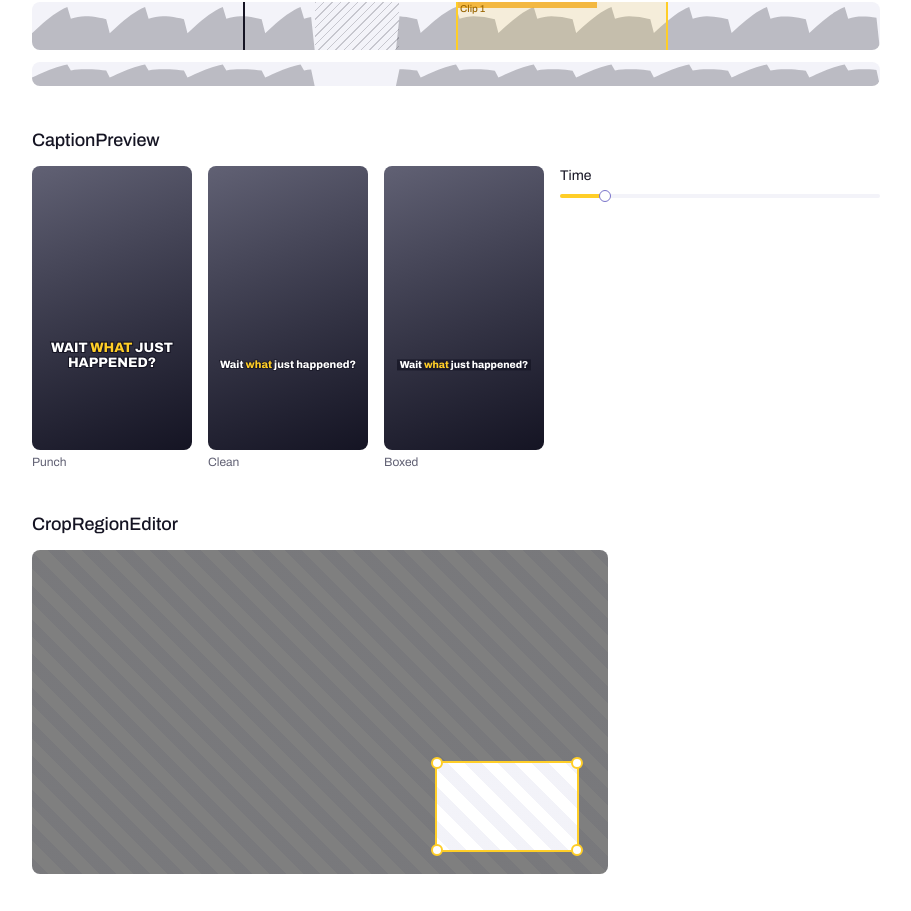
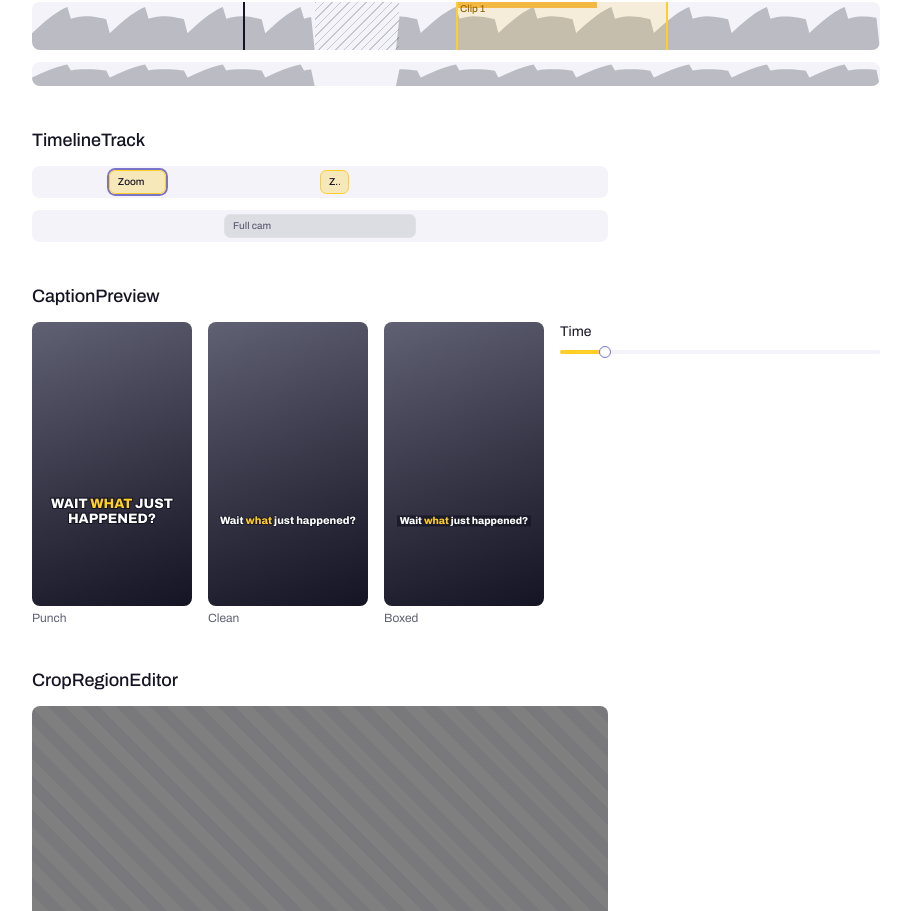
Before and after one commit to gabrielccarvalho/nimbus, a Next.js app: page /dev/components in a window 1280 px wide. Shown: the part 1499-2410 px from the top of the page, without its empty margins (184-1095 px from the left). Built offline with nearby package versions, Linux system fonts and the light colour scheme; a web font is replaced by a local one.

Commit message:
feat(ui): timeline track with draggable blocks

```diff
--- a/app/dev/components/gallery.tsx
+++ b/app/dev/components/gallery.tsx
@@ -24,6 +24,7 @@ import {
   TimelinePlayhead,
   TimelineRange,
 } from "@/components/ui/timeline"
+import { TimelineBlock, TimelineTrack } from "@/components/ui/timeline-track"
 import {
   VideoPlayer,
   VideoPlayerControls,
@@ -64,6 +65,56 @@ const SAMPLE_PAGES = buildCaptionPages(
     .map((text, i) => ({ text, startMs: i * 350, endMs: i * 350 + 300 })),
   4000
 )
+
+type ExampleBlock = { id: string; startMs: number; endMs: number }
+
+function TimelineTrackExample() {
+  const [blocks, setBlocks] = React.useState<ExampleBlock[]>([
+    { id: "a", startMs: 8000, endMs: 14_000 },
+    { id: "b", startMs: 30_000, endMs: 33_000 },
+  ])
+  const [selected, setSelected] = React.useState<string | null>("a")
+  return (
+    <div className="flex max-w-xl flex-col gap-3">
+      <TimelineTrack aria-label="Effects track" durationMs={60_000}>
+        {blocks.map((block) => (
+          <TimelineBlock
+            key={block.id}
+            aria-label={`Effect ${block.id}`}
+            startMs={block.startMs}
+            endMs={block.endMs}
+            selected={selected === block.id}
+            onSelect={() => setSelected(block.id)}
+            onChange={(startMs, endMs) =>
+              setBlocks((all) =>
+                all.map((b) =>
+                  b.id === block.id ? { ...b, startMs, endMs } : b
+                )
+              )
+            }
+            onDelete={() =>
+              setBlocks((all) => all.filter((b) => b.id !== block.id))
+            }
+          >
+            Zoom
+          </TimelineBlock>
+        ))}
+      </TimelineTrack>
+      <TimelineTrack aria-label="Locked track" durationMs={60_000}>
+        <TimelineBlock
+          aria-label="Locked effect"
+          variant="muted"
+          resizable={false}
+          startMs={20_000}
+          endMs={40_000}
+          onChange={() => {}}
+        >
+          Full cam
+        </TimelineBlock>
+      </TimelineTrack>
+    </div>
+  )
+}
 
 function CaptionPreviewExample() {
   const [ms, setMs] = React.useState(500)
@@ -230,6 +281,10 @@ export function ComponentGallery() {
         </div>
       </Section>
 
+      <Section title="TimelineTrack">
+        <TimelineTrackExample />
+      </Section>
+
       <Section title="CaptionPreview">
         <CaptionPreviewExample />
       </Section>
--- /dev/null
+++ b/components/ui/timeline-track.tsx
@@ -0,0 +1,217 @@
+"use client"
+
+import { cva, type VariantProps } from "class-variance-authority"
+import { cn } from "cn"
+import * as React from "react"
+
+type TimelineTrackContextValue = {
+  durationMs: number
+  trackRef: React.RefObject<HTMLDivElement | null>
+}
+
+const TimelineTrackContext =
+  React.createContext<TimelineTrackContextValue | null>(null)
+
+function useTimelineTrack() {
+  const context = React.useContext(TimelineTrackContext)
+  if (!context) {
+    throw new Error("useTimelineTrack must be used within <TimelineTrack>")
+  }
+  return context
+}
+
+const clamp = (value: number, min: number, max: number) =>
+  Math.min(max, Math.max(min, value))
+
+function TimelineTrack({
+  className,
+  durationMs,
+  children,
+  ...props
+}: React.ComponentProps<"div"> & { durationMs: number }) {
+  const trackRef = React.useRef<HTMLDivElement>(null)
+  const context = React.useMemo(() => ({ durationMs, trackRef }), [durationMs])
+  return (
+    <TimelineTrackContext.Provider value={context}>
+      <div
+        ref={trackRef}
+        data-slot="timeline-track"
+        role="group"
+        className={cn(
+          "relative h-8 w-full overflow-hidden rounded-lg bg-muted select-none",
+          className
+        )}
+        {...props}
+      >
+        {children}
+      </div>
+    </TimelineTrackContext.Provider>
+  )
+}
+
+const timelineBlockVariants = cva(
+  "absolute inset-y-1 flex touch-none items-center overflow-hidden rounded-md border px-2 text-[10px] leading-none font-medium outline-none focus-visible:ring-3 focus-visible:ring-ring/50 data-[selected]:ring-2 data-[selected]:ring-ring",
+  {
+    variants: {
+      variant: {
+        default: "border-primary bg-primary/30 text-foreground",
+        muted: "border-border bg-foreground/10 text-muted-foreground",
+      },
+    },
+    defaultVariants: { variant: "default" },
+  }
+)
+
+type DragMode = "move" | "start" | "end"
+
+function TimelineBlock({
+  className,
+  startMs,
+  endMs,
+  onChange,
+  onSelect,
+  onDelete,
+  minMs = 100,
+  stepMs = 100,
+  selected = false,
+  resizable = true,
+  variant = "default",
+  style,
+  children,
+  onPointerDown,
+  onPointerMove,
+  onKeyDown,
+  ...props
+}: Omit<React.ComponentProps<"div">, "onChange" | "onSelect"> &
+  VariantProps<typeof timelineBlockVariants> & {
+    startMs: number
+    endMs: number
+    onChange: (startMs: number, endMs: number) => void
+    onSelect?: () => void
+    onDelete?: () => void
+    minMs?: number
+    stepMs?: number
+    selected?: boolean
+    resizable?: boolean
+  }) {
+  const { durationMs, trackRef } = useTimelineTrack()
+  const drag = React.useRef<{
+    mode: DragMode
+    startX: number
+    startMs: number
+    endMs: number
+  } | null>(null)
+
+  const toPercent = (ms: number) =>
+    durationMs > 0 ? clamp((ms / durationMs) * 100, 0, 100) : 0
+  const left = toPercent(startMs)
+
+  const commit = (nextStart: number, nextEnd: number) => {
+    const start = Math.round(nextStart)
+    const end = Math.round(nextEnd)
+    if (start !== startMs || end !== endMs) onChange(start, end)
+  }
+  const moveTo = (start: number, length: number) => {
+    const clamped = clamp(start, 0, Math.max(0, durationMs - length))
+    commit(clamped, clamped + length)
+  }
+  const resizeStart = (start: number, end: number) =>
+    commit(clamp(start, 0, end - minMs), end)
+  const resizeEnd = (start: number, end: number) =>
+    commit(start, clamp(end, start + minMs, durationMs))
+
+  return (
+    <div
+      data-slot="timeline-block"
+      data-variant={variant}
+      data-selected={selected || undefined}
+      role="button"
+      tabIndex={0}
+      aria-pressed={selected}
+      className={cn(
+        timelineBlockVariants({ variant }),
+        "cursor-grab active:cursor-grabbing",
+        className
+      )}
+      style={{
+        left: `${left}%`,
+        width: `${Math.max(0, toPercent(endMs) - left)}%`,
+        ...style,
+      }}
+      onPointerDown={(event) => {
+        onPointerDown?.(event)
+        if (event.defaultPrevented || event.button !== 0) return
+        event.stopPropagation()
+        const edge = (event.target as HTMLElement).dataset.edge
+        event.currentTarget.setPointerCapture?.(event.pointerId)
+        drag.current = {
+          mode: edge === "start" || edge === "end" ? edge : "move",
+          startX: event.clientX,
+          startMs,
+          endMs,
+        }
+        onSelect?.()
+      }}
+      onPointerMove={(event) => {
+        onPointerMove?.(event)
+        const current = drag.current
+        const rect = trackRef.current?.getBoundingClientRect()
+        if (!current || !rect || rect.width === 0) return
+        const delta =
+          ((event.clientX - current.startX) / rect.width) * durationMs
+        if (current.mode === "move") {
+          moveTo(current.startMs + delta, current.endMs - current.startMs)
+        } else if (current.mode === "start") {
+          resizeStart(current.startMs + delta, current.endMs)
+        } else {
+          resizeEnd(current.startMs, current.endMs + delta)
+        }
+      }}
+      onPointerUp={() => {
+        drag.current = null
+      }}
+      onPointerCancel={() => {
+        drag.current = null
+      }}
+      onKeyDown={(event) => {
+        onKeyDown?.(event)
+        if (event.defaultPrevented) return
+        if (event.key === "Delete" || event.key === "Backspace") {
+          if (!onDelete) return
+          event.preventDefault()
+          onDelete()
+        } else if (event.key === "ArrowLeft" || event.key === "ArrowRight") {
+          event.preventDefault()
+          const direction = event.key === "ArrowLeft" ? -1 : 1
+          if (event.shiftKey) {
+            if (resizable) resizeEnd(startMs, endMs + direction * stepMs)
+          } else {
+            moveTo(startMs + direction * stepMs, endMs - startMs)
+          }
+        } else if (event.key === "Enter" || event.key === " ") {
+          event.preventDefault()
+          onSelect?.()
+        }
+      }}
+      {...props}
+    >
+      {resizable && (
+        <span
+          data-edge="start"
+          aria-hidden
+          className="absolute inset-y-0 left-0 w-1.5 cursor-ew-resize"
+        />
+      )}
+      <span className="pointer-events-none truncate">{children}</span>
+      {resizable && (
+        <span
+          data-edge="end"
+          aria-hidden
+          className="absolute inset-y-0 right-0 w-1.5 cursor-ew-resize"
+        />
+      )}
+    </div>
+  )
+}
+
+export { TimelineBlock, TimelineTrack, timelineBlockVariants, useTimelineTrack }
```
Also changed, not shown: 2 other files (tests, documents, lock files or other folders).
